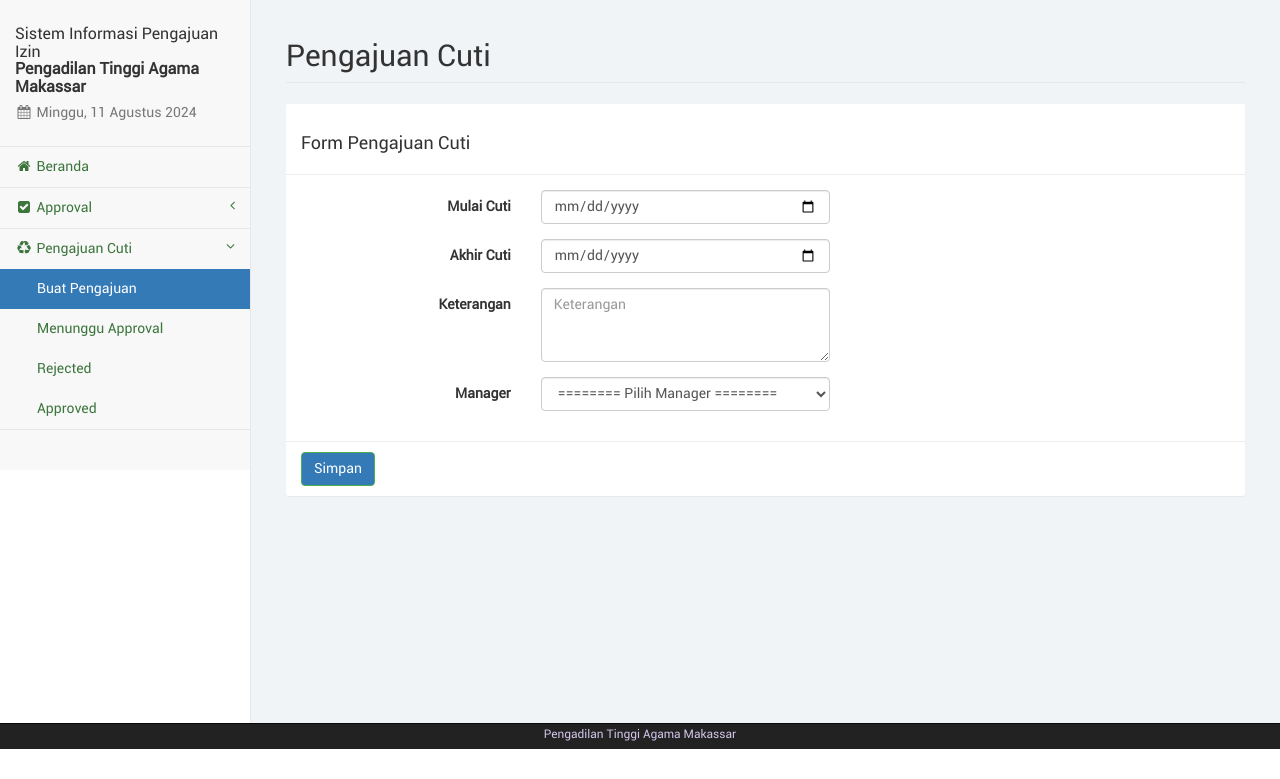
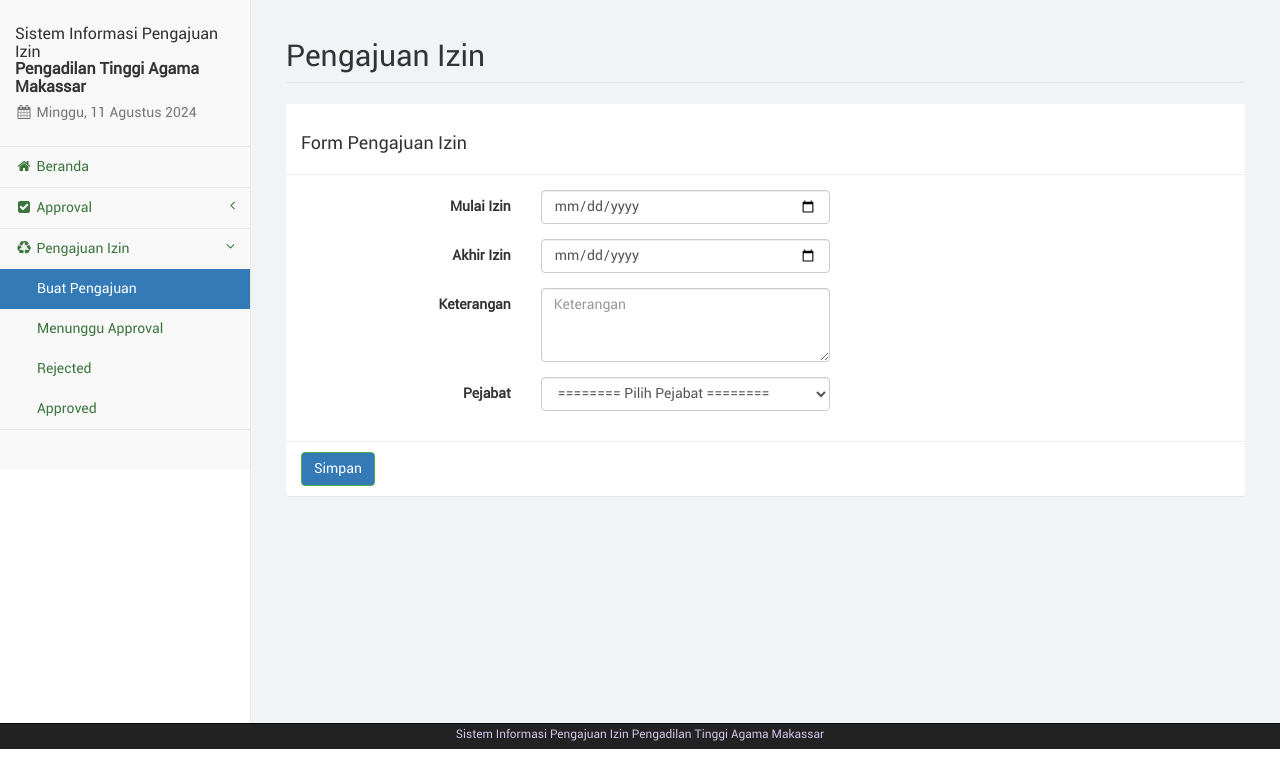
Before and after one commit to SahrurRam/aplikasi_izin_pta, a PHP site: page /supervisor/cuti_create.php in a window 1280 px wide. Shown: the part 51-830 px from the top of the page. Run offline with PHP 8.4, Linux system fonts and the light colour scheme; a user stored in the database is signed in; data comes from the database, SQL or seed files in the repository; data that the repository does not hold is empty.

Commit message:
berubah7

```diff
--- a/layout_bottom.php
+++ b/layout_bottom.php
@@ -3,7 +3,7 @@
 	<!-- footer-bottom -->
 	<div class="navbar navbar-inverse navbar-fixed-bottom footer-bottom">
 		<div class="container text-center">
-			<p class="text-center" style="color: #D1C4E9; margin: 0 0 5px; padding: 0"><small>Pengadilan Tinggi Agama Makassar</p>
+			<p class="text-center" style="color: #D1C4E9; margin: 0 0 5px; padding: 0"><small>Sistem Informasi Pengajuan Izin Pengadilan Tinggi Agama Makassar</p>
 		</div>
 	</div><!-- /.footer-bottom -->
 
--- a/supervisor/cuti_app.php
+++ b/supervisor/cuti_app.php
@@ -14,7 +14,7 @@
             <div class="container-fluid">
                 <div class="row">
                     <div class="col-lg-12">
-                        <h1 class="page-header">Data Cuti Approved</h1>
+                        <h1 class="page-header">Data Izin Diterima</h1>
                     </div><!-- /.col-lg-12 -->
                 </div><!-- /.row -->
 
@@ -36,7 +36,7 @@
 									<thead>
 										<tr>
 											<th width="1%">No</th>
-											<th width="10%">No Cuti</th>
+											<th width="10%">No Izin</th>
 											<th width="5%">Tgl Pengajuan</th>
 											<th width="5%">Tgl Awal</th>
 											<th width="5%">Tgl Akhir</th>
--- a/supervisor/cuti_create.php
+++ b/supervisor/cuti_create.php
@@ -30,7 +30,7 @@ function valid()
             <div class="container-fluid">
                 <div class="row">
                     <div class="col-lg-12">
-                        <h1 class="page-header">Pengajuan Cuti</h1>
+                        <h1 class="page-header">Pengajuan Izin</h1>
                     </div><!-- /.col-lg-12 -->
                 </div><!-- /.row -->
 
@@ -42,10 +42,10 @@ function valid()
 					<div class="col-lg-12">
 						<form class="form-horizontal" name="cuti" action="cuti_insert.php" method="POST" enctype="multipart/form-data" onSubmit="return valid();">
 							<div class="panel panel-default">
-								<div class="panel-heading"><h3>Form Pengajuan Cuti</h3></div>
+								<div class="panel-heading"><h3>Form Pengajuan Izin</h3></div>
 								<div class="panel-body">
 									<div class="form-group">
-										<label class="control-label col-sm-3">Mulai Cuti</label>
+										<label class="control-label col-sm-3">Mulai Izin</label>
 										<div class="col-sm-4">
 											<input type="date" name="mulai" class="form-control" required>
 											<input type="hidden" name="now" class="form-control" value="<?php echo $now;?>" required>
@@ -53,7 +53,7 @@ function valid()
 										</div>
 									</div>
 									<div class="form-group">
-										<label class="control-label col-sm-3">Akhir Cuti</label>
+										<label class="control-label col-sm-3">Akhir Izin</label>
 										<div class="col-sm-4">
 											<input type="date" name="akhir" class="form-control" required>
 										</div>
@@ -65,10 +65,10 @@ function valid()
 										</div>
 									</div>
 									<div class="form-group">
-										<label class="control-label col-sm-3">Manager</label>
+										<label class="control-label col-sm-3">Pejabat</label>
 										<div class="col-sm-4">
 											<select name="mng" id="mng" class="form-control" required>
-											<option value="" selected>======== Pilih Manager ========</option>
+											<option value="" selected>======== Pilih Pejabat ========</option>
 												<?php
 													$mySql = "SELECT * FROM employee WHERE hak_akses='Pejabat' ORDER BY nama_emp";
 													$myQry = mysqli_query($conn, $mySql);
--- a/supervisor/cuti_detail.php
+++ b/supervisor/cuti_detail.php
@@ -24,12 +24,12 @@ else {
 </div>
 <div class="modal-header">
 	<button type="button" class="close" data-dismiss="modal"><span aria-hidden="true">×</span></button>
-	<h4 class="modal-title" id="myModalLabel">Detail Pengajuan Cuti</h4>
+	<h4 class="modal-title" id="myModalLabel">Detail Pengajuan Izin</h4>
 </div>
 <div><br/>
 <table width="100%">
 	<tr>
-		<td width="20%"><b>No. Cuti</b></td>
+		<td width="20%"><b>No. Izin</b></td>
 		<td width="2%"><b>:</b></td>
 		<td width="78%"><?php echo $result['no_cuti'];?></td>
 	</tr>
@@ -104,7 +104,7 @@ else {
 		if($result['ket_reject']!=""){
 		?>
 	<tr>
-		<td width="20%"><b>Keterangan Reject</b></td>
+		<td width="20%"><b>Keterangan Ditolak</b></td>
 		<td width="2%"><b>:</b></td>
 		<td width="78%"><b><?php echo $result['ket_reject'];?></b></td>
 	</tr>
--- a/supervisor/cuti_insert.php
+++ b/supervisor/cuti_insert.php
@@ -14,7 +14,7 @@ $int = $start->diff($finish);
 $dur = $int->days;
 $durasi = $dur+1;
 
-$stt = "Menunggu Approval Manager";
+$stt_cuti = "Menunggu Approval Pejabat";
 
 $id = date('dmYHis');
 
--- a/supervisor/cuti_reject.php
+++ b/supervisor/cuti_reject.php
@@ -14,7 +14,7 @@
             <div class="container-fluid">
                 <div class="row">
                     <div class="col-lg-12">
-                        <h1 class="page-header">Data Cuti Rejected</h1>
+                        <h1 class="page-header">Data Izin Ditolak</h1>
                     </div><!-- /.col-lg-12 -->
                 </div><!-- /.row -->
 
@@ -36,12 +36,12 @@
 									<thead>
 										<tr>
 											<th width="1%">No</th>
-											<th width="10%">No Cuti</th>
+											<th width="10%">No Izin</th>
 											<th width="5%">Tgl Pengajuan</th>
 											<th width="5%">Tgl Awal</th>
 											<th width="5%">Tgl Akhir</th>
 											<th width="5%">Status</th>
-											<th width="10%">Ket. Rejected</th>
+											<th width="10%">Ket. Ditolak</th>
 											<th width="5%">Opsi</th>
 										</tr>
 									</thead>
--- a/supervisor/cuti_waitapp.php
+++ b/supervisor/cuti_waitapp.php
@@ -14,7 +14,7 @@
             <div class="container-fluid">
                 <div class="row">
                     <div class="col-lg-12">
-                        <h1 class="page-header">Data Cuti Menunggu Approval</h1>
+                        <h1 class="page-header">Data Izin Menunggu Disetujui</h1>
                     </div><!-- /.col-lg-12 -->
                 </div><!-- /.row -->
 
@@ -36,7 +36,7 @@
 									<thead>
 										<tr>
 											<th width="1%">No</th>
-											<th width="10%">No Cuti</th>
+											<th width="10%">No Izin</th>
 											<th width="5%">Tgl Pengajuan</th>
 											<th width="5%">Tgl Awal</th>
 											<th width="5%">Tgl Akhir</th>
--- a/supervisor/layout_bottom.php
+++ b/supervisor/layout_bottom.php
@@ -3,7 +3,7 @@
 	<!-- footer-bottom -->
 	<div class="navbar navbar-inverse navbar-fixed-bottom footer-bottom">
 		<div class="container text-center">
-			<p class="text-center" style="color: #D1C4E9; margin: 0 0 5px; padding: 0"><small>Pengadilan Tinggi Agama Makassar</p>
+			<p class="text-center" style="color: #D1C4E9; margin: 0 0 5px; padding: 0"><small>Sistem Informasi Pengajuan Izin Pengadilan Tinggi Agama Makassar</p>
 		</div>
 	</div><!-- /.footer-bottom -->
 
--- a/supervisor/layout_top.php
+++ b/supervisor/layout_top.php
@@ -148,7 +148,7 @@
 							}
 						?>
                         <!-- open <li> tag generated with php, see line 155-160 -->
-							<a href="#"><i class="fa fa-recycle fa-fw"></i>&nbsp;Pengajuan Cuti<span class="fa arrow"></span></a>
+							<a href="#"><i class="fa fa-recycle fa-fw"></i>&nbsp;Pengajuan Izin<span class="fa arrow"></span></a>
 							<ul class="nav nav-second-level">
 								<?php
 									if($pagedesc == "Buat Pengajuan") {
```
Also changed, not shown: app_cetak.php (+5 -54 lines), foto/foto13531n.jpg (added).
